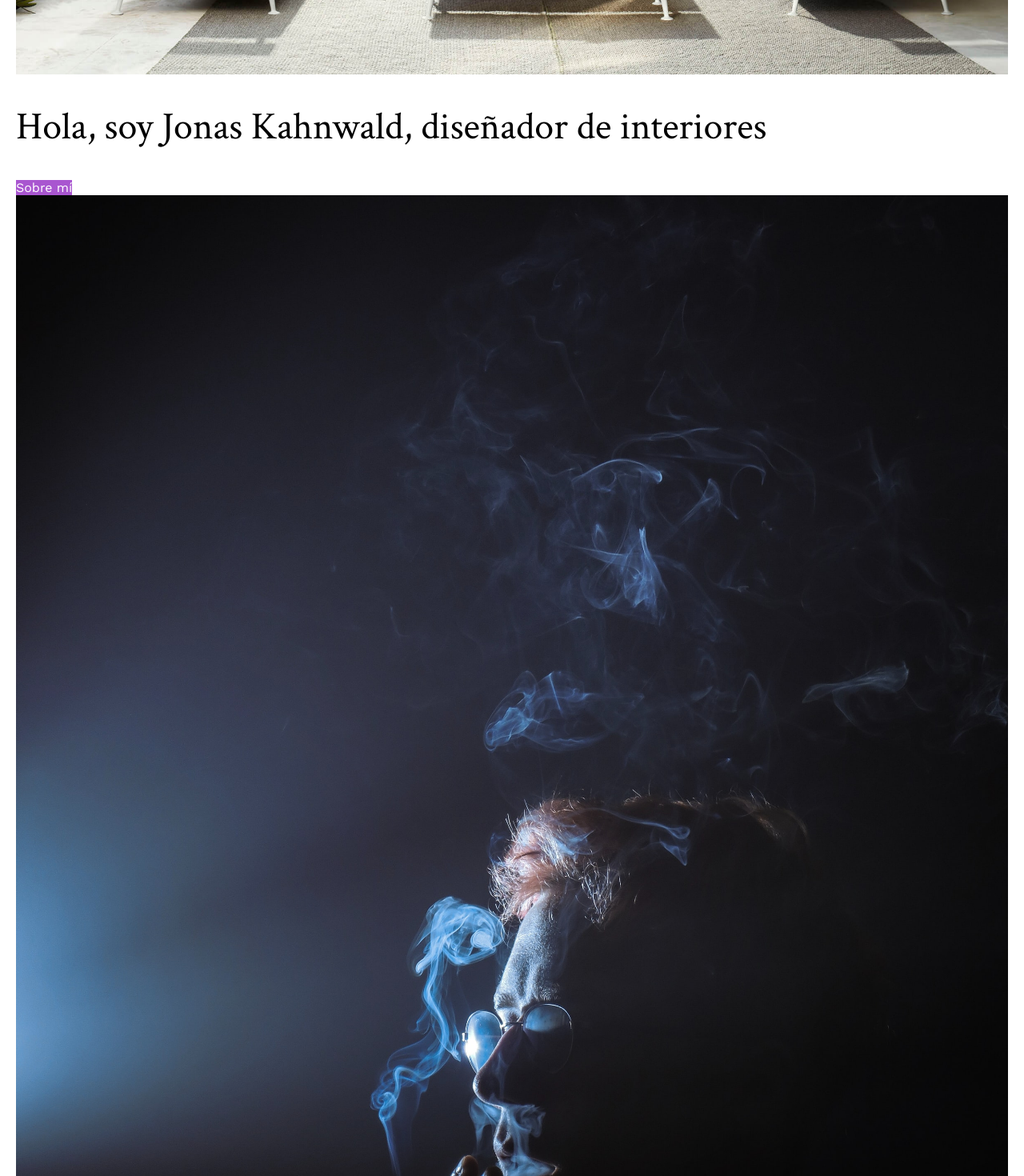
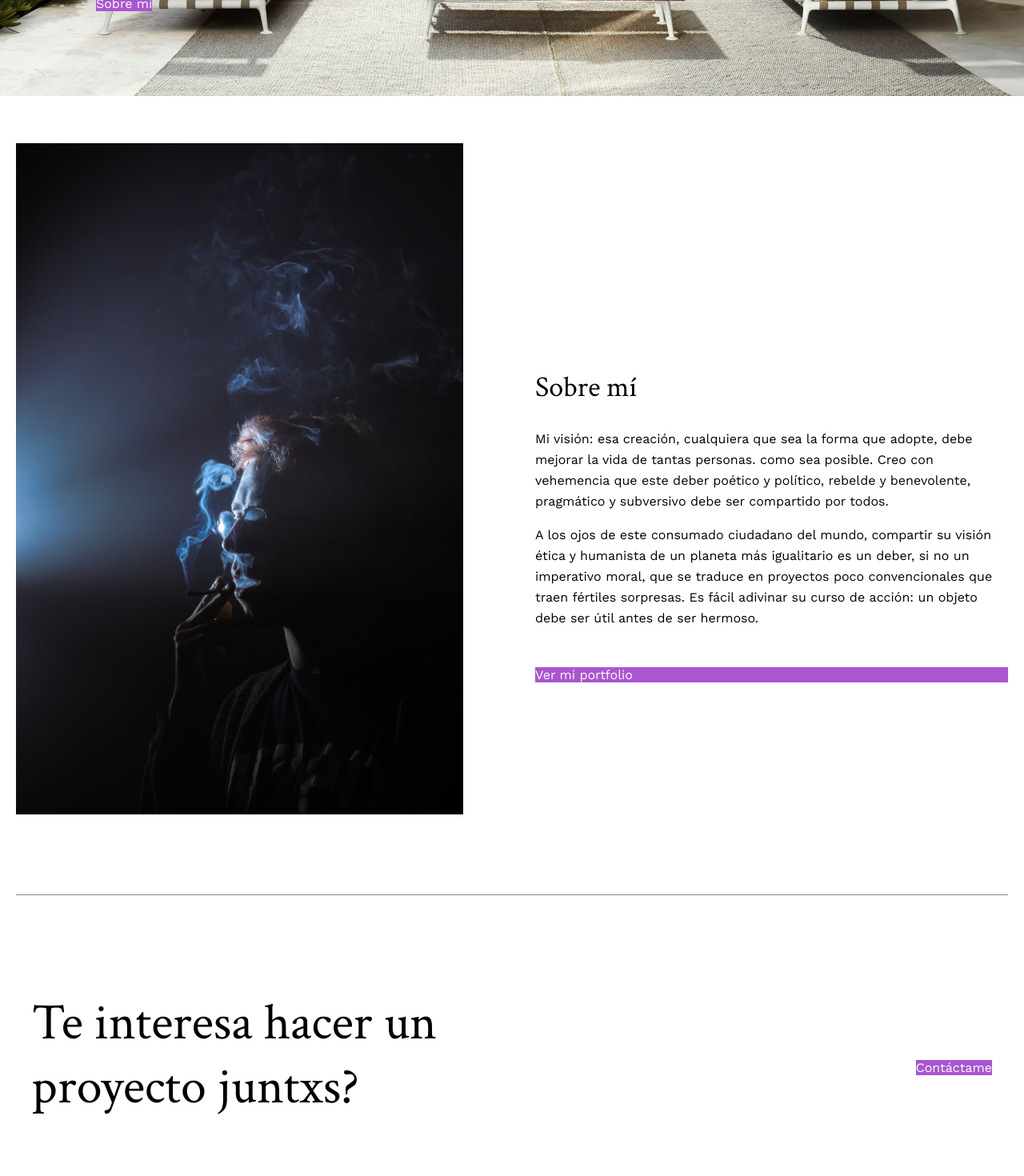
Before and after one commit to rubenperegrina/portfolio_frontend, a Next.js app: page / in a window 1280 px wide. Shown: the part 860-2330 px from the top of the page at 80% size. Built offline with nearby package versions, Linux system fonts and the light colour scheme.

Commit message:
Añadir estilos home

```diff
--- a/components/ContactMe/index.jsx
+++ b/components/ContactMe/index.jsx
@@ -9,7 +9,7 @@ const ContactMe = () => {
     <section className={`container ${styles.container}`}>
       <div className="grid">
         <div className="column display">Te interesa hacer un proyecto juntxs?</div>
-        <div className="column">
+        <div className="column center">
           <a className="button button--hollow" onClick={toggleContactModal}>
             Contáctame
           </a>
--- a/pages/index.jsx
+++ b/pages/index.jsx
@@ -26,12 +26,12 @@ const Home = () => {
             </a>
           </div>
         </section>
-        <section id="about">
+        <section id="about" className={styles.about}>
           <div className="grid">
             <div className="column">
               <img src="/profile.jpg" />
             </div>
-            <div className="column">
+            <div className="column text">
               <h2>Sobre mí</h2>
               <p>
                 Mi visión: esa creación, cualquiera que sea la forma que adopte, debe mejorar la
--- a/styles/Home.module.scss
+++ b/styles/Home.module.scss
@@ -0,0 +1,56 @@
+@import "./variables";
+
+.billboard {
+  position: absolute;
+  left: 0;
+  top: 52px;
+
+  img {
+    width: 100vw;
+    height: auto;
+  }
+
+  .intro {
+    padding: 0 1.25rem;
+  }
+
+}
+
+.about {
+  padding: 400px 0 100px;
+  border-bottom: 1px solid $neutro;
+
+  p {
+    font-size: 16px;
+    line-height: 21px;
+  }
+}
+
+@media (min-width: 48em) {
+
+  .billboard {
+    top: 0;
+
+    .intro {
+      position: absolute;
+      width: 560px;
+      left: 100px;
+      top: 550px;
+    }
+
+  }
+
+  .about {
+    padding: 800px 0 100px;
+
+    a {
+      margin-top: 32px;
+    }
+
+    p {
+      font-size: 16px;
+      line-height: 26px;
+    }
+  }
+
+}
--- a/styles/container.scss
+++ b/styles/container.scss
@@ -7,3 +7,10 @@
   &--medium { max-width: 64rem; }
   &--small { max-width: 40rem; }
 }
+
+@media (min-width: 48em) {
+  .container {
+    position: relative;
+    padding: 130px 1.25rem 0;
+  }
+}
--- a/styles/globals.scss
+++ b/styles/globals.scss
@@ -59,13 +59,19 @@ p {
 }
 
 .display {
+  font-family: Crimson Text, sans-serif;
   font-size: 2.625rem;
   line-height: 1.333;
+  text-align: center;
+  margin-bottom: 32px;
+
 }
+
 
 @media (min-width: 60em) {
   h1 {
     font-size: 3rem;
+    line-height: 58px;
   }
 
   h2 {
@@ -77,7 +83,10 @@ p {
   }
 
   .display {
-    font-size: 3.75rem;
+    font-size: 64px;
+    line-height: 80px;
+    width: 640px;
+    text-align: left;
   }
 }
 
--- a/styles/grid.scss
+++ b/styles/grid.scss
@@ -1,3 +1,22 @@
-.grid {}
+@media (min-width: 48em) {
+  .grid {
+    display: flex;
+    justify-content: space-between;
+    align-items: center;
+  }
 
-.column {}
+}
+
+.column {
+  &.center {text-align: center;}
+
+  @media (min-width: 48em) {
+    &.text {
+      padding: 90px 0 0 90px;
+      display: flex;
+      flex-direction: column;
+      justify-content: center;
+    }
+  }
+
+}
```
